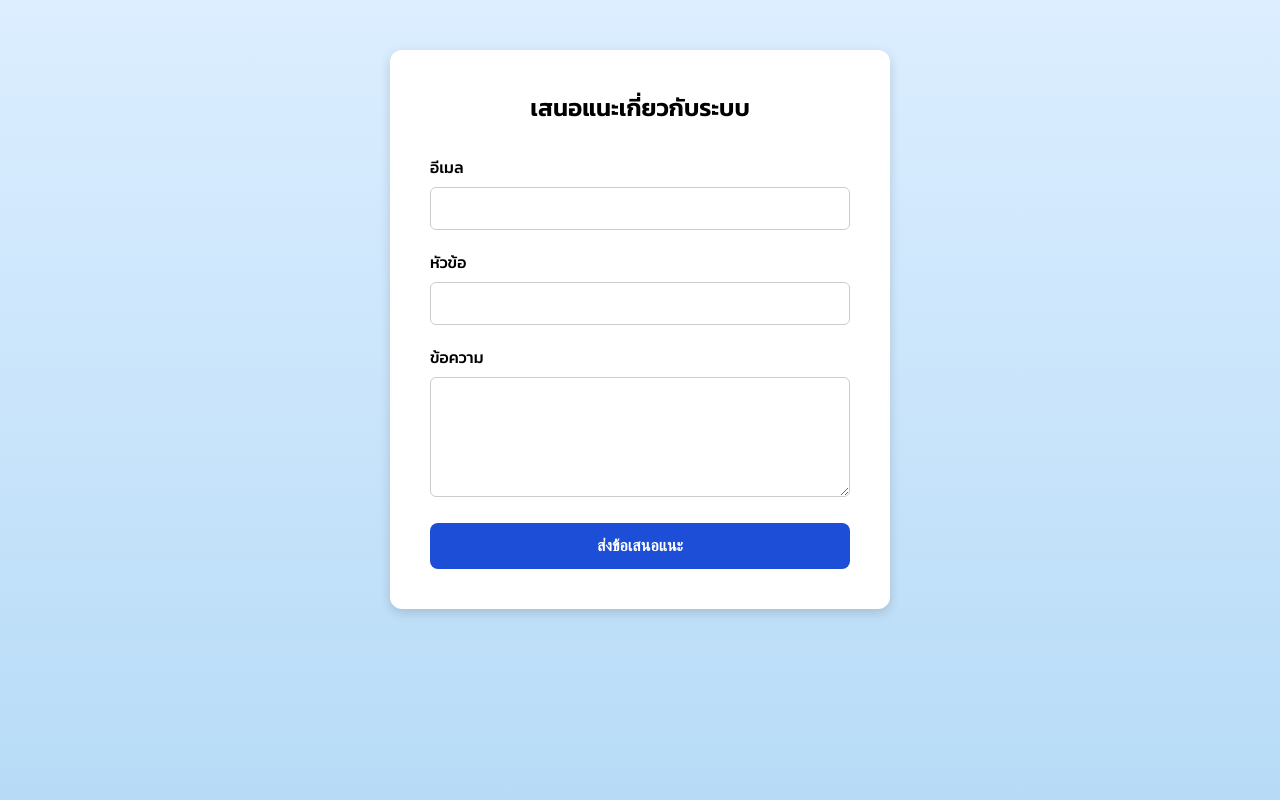
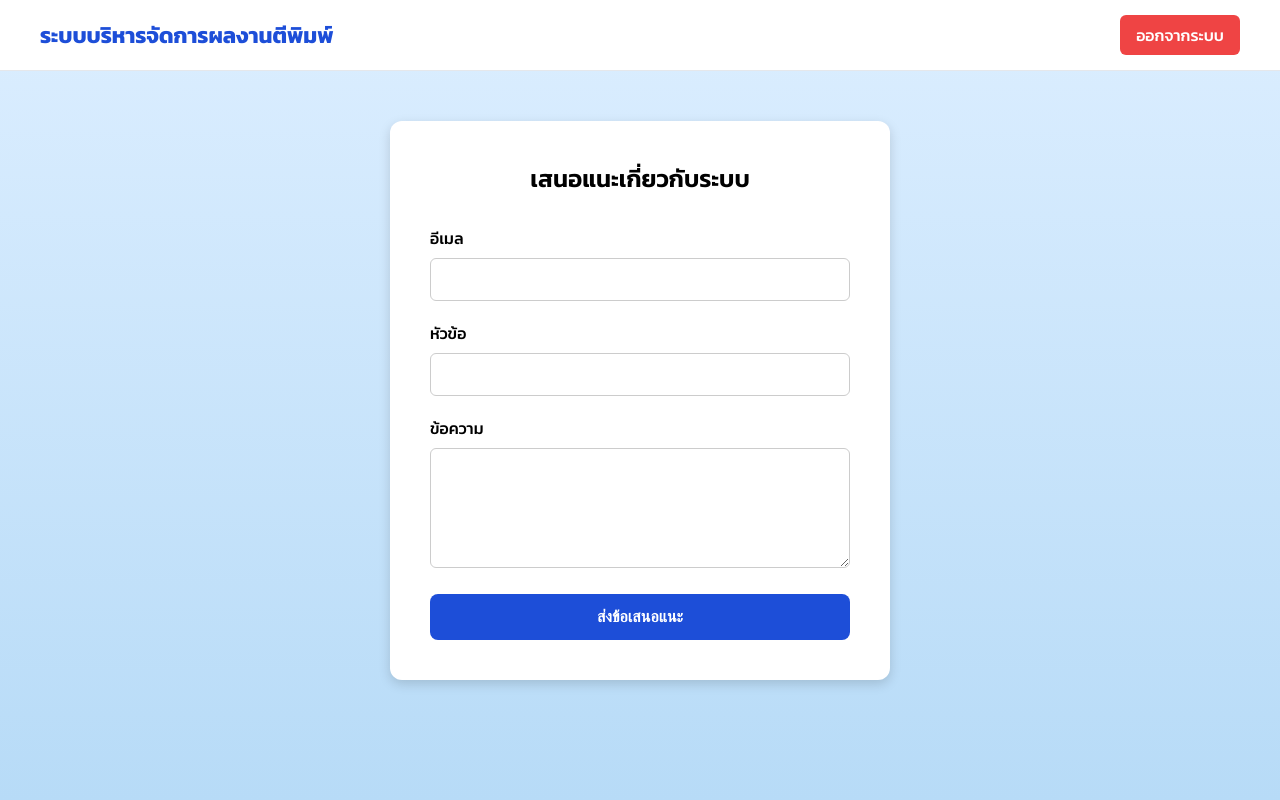
Before and after one commit to Kanyanat525/GIT_Publication_System_G5, a PHP site: page /suggestion.php in a window 1280 px wide. Run offline with PHP 8.4, Linux system fonts and the light colour scheme; a stand-in replaces the project's code that opens the database connection.

Commit message:
addlink final suggestion

```diff
--- a/suggestion.php
+++ b/suggestion.php
@@ -1,4 +1,5 @@
 <?php
+session_start();
 include('db_connect.php');
 
 $success = "";
@@ -28,12 +29,44 @@ if ($_SERVER["REQUEST_METHOD"] === "POST") {
         body {
             font-family: 'Kanit', sans-serif;
             background: linear-gradient(to bottom, #dceeff, #b7dbf7);
+            margin: 0;
+            min-height: 100vh;
+        }
+
+        /* 🔹 Navbar */
+        .navbar {
+            background: #fff;
+            padding: 15px 40px;
+            display: flex;
+            justify-content: space-between;
+            align-items: center;
+            border-bottom: 1px solid #e5e7eb;
+            position: sticky;
+            top: 0;
+            z-index: 1000;
+        }
+        .system-title {
+            font-size: 22px;
+            font-weight: 700;
+            color: #1d4ed8;
+            text-decoration: none;
+        }
+        .logout-btn {
+            background:#ef4444;
+            color:#fff;
+            padding:8px 16px;
+            border-radius:6px;
+            text-decoration:none;
+            font-weight:500;
+            transition:background .2s;
+        }
+        .logout-btn:hover { background:#dc2626; }
+
+        /* 🔹 Container */
+        .content {
             display: flex;
             justify-content: center;
-            align-items: flex-start;
-            padding-top: 50px;
-            min-height: 100vh;
-            margin: 0;
+            padding: 50px 20px;
         }
         .container {
             background: #fff;
@@ -42,11 +75,7 @@ if ($_SERVER["REQUEST_METHOD"] === "POST") {
             box-shadow: 0 4px 12px rgba(0,0,0,0.15);
             width: 500px;
         }
-        h2 {
-            text-align: center;
-            margin: 0 0 30px 0;
-            font-weight: 600;
-        }
+        h2 { text-align: center; margin: 0 0 30px 0; font-weight: 600; }
         .form-group { margin-bottom: 20px; }
         label { font-weight: 500; display: block; margin-bottom: 8px; }
         input, textarea {
@@ -81,6 +110,15 @@ if ($_SERVER["REQUEST_METHOD"] === "POST") {
     </style>
 </head>
 <body>
+
+<!-- 🔹 Navbar -->
+<div class="navbar">
+    <a href="index.php" class="system-title">ระบบบริหารจัดการผลงานตีพิมพ์</a>
+    <a href="?logout=1" class="logout-btn">ออกจากระบบ</a>
+</div>
+
+<!-- 🔹 Content -->
+<div class="content">
     <div class="container">
         <h2>เสนอแนะเกี่ยวกับระบบ</h2>
         <form method="post">
@@ -102,5 +140,7 @@ if ($_SERVER["REQUEST_METHOD"] === "POST") {
         <div class="success"><?php echo $success; ?></div>
         <?php endif; ?>
     </div>
+</div>
+
 </body>
 </html>
```
